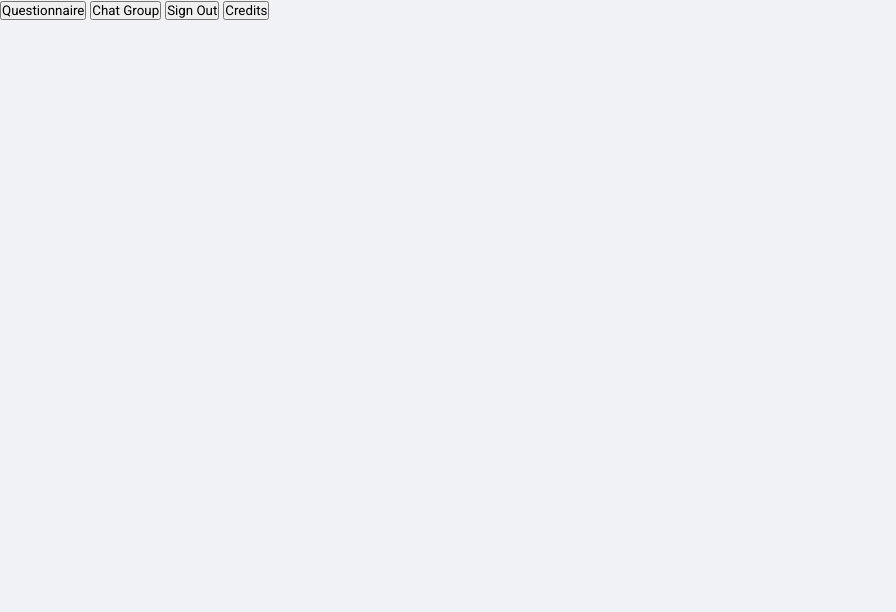
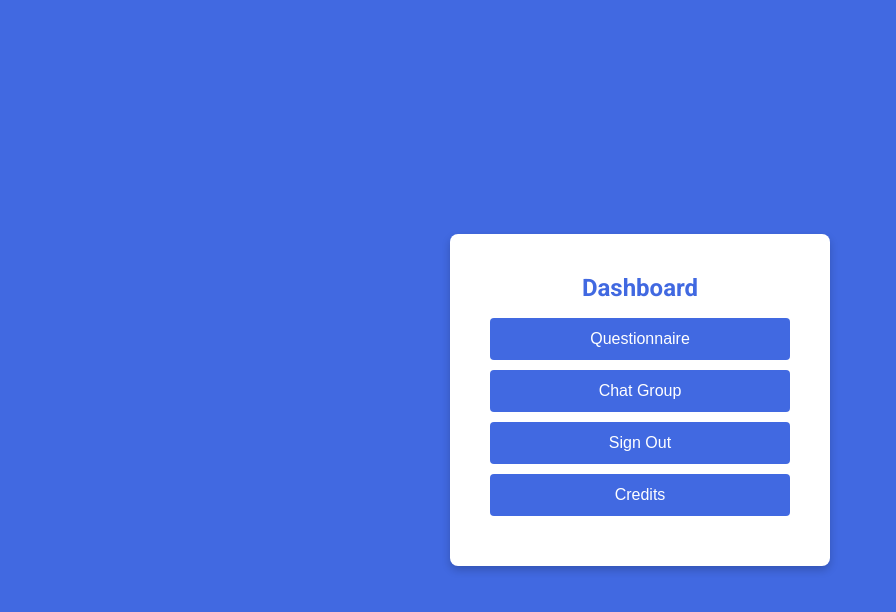
Before and after one commit to Ivsanam123/FindAFriend, a website: page dashboard.html in a window 1280 px wide. Shown: the whole page, without its empty margins (0-896 px from the left). Drawn offline with Linux system fonts and the light colour scheme.

Commit message:
Update dashboard.html

```diff
--- a/dashboard.html
+++ b/dashboard.html
@@ -5,11 +5,60 @@
     <meta name="viewport" content="width=device-width, initial-scale=1.0">
     <title>Dashboard</title>
     <link rel="stylesheet" href="https://fonts.googleapis.com/css2?family=Roboto:wght@300;400;700&display=swap">
-    <link rel="stylesheet" href="dashboard.css">
+    <style>
+        /* Background color for the page */
+        body {
+            margin: 0;
+            padding: 0;
+            display: flex;
+            justify-content: center;
+            align-items: center;
+            height: 100vh;
+            background-color: royalblue;
+            font-family: 'Roboto', sans-serif;
+        }
+
+        /* Centered white box */
+        .dashboard-container {
+            background-color: white;
+            padding: 40px;
+            border-radius: 8px;
+            width: 300px;
+            box-shadow: 0px 4px 8px rgba(0, 0, 0, 0.2);
+            text-align: center;
+        }
+
+        /* Heading style */
+        .dashboard-container h1 {
+            margin-top: 0;
+            font-size: 24px;
+            font-weight: 700;
+            color: royalblue;
+        }
+
+        /* Button styling */
+        .nav-btn {
+            display: block;
+            width: 100%;
+            padding: 12px;
+            margin: 10px 0;
+            font-size: 16px;
+            color: white;
+            background-color: royalblue;
+            border: none;
+            border-radius: 4px;
+            cursor: pointer;
+        }
+
+        .nav-btn:hover {
+            background-color: #1a1aff;
+        }
+    </style>
 </head>
 <body>
-    <!-- Navigation Dashboard -->
-    <div class="dashboard">
+    <!-- Centered White Box with Buttons -->
+    <div class="dashboard-container">
+        <h1>Dashboard</h1>
         <button onclick="navigateTo('questionnaire.html')" class="nav-btn">Questionnaire</button>
         <button onclick="navigateTo('chat-groups.html')" class="nav-btn">Chat Group</button>
         <button onclick="signOut()" class="nav-btn">Sign Out</button>
```
